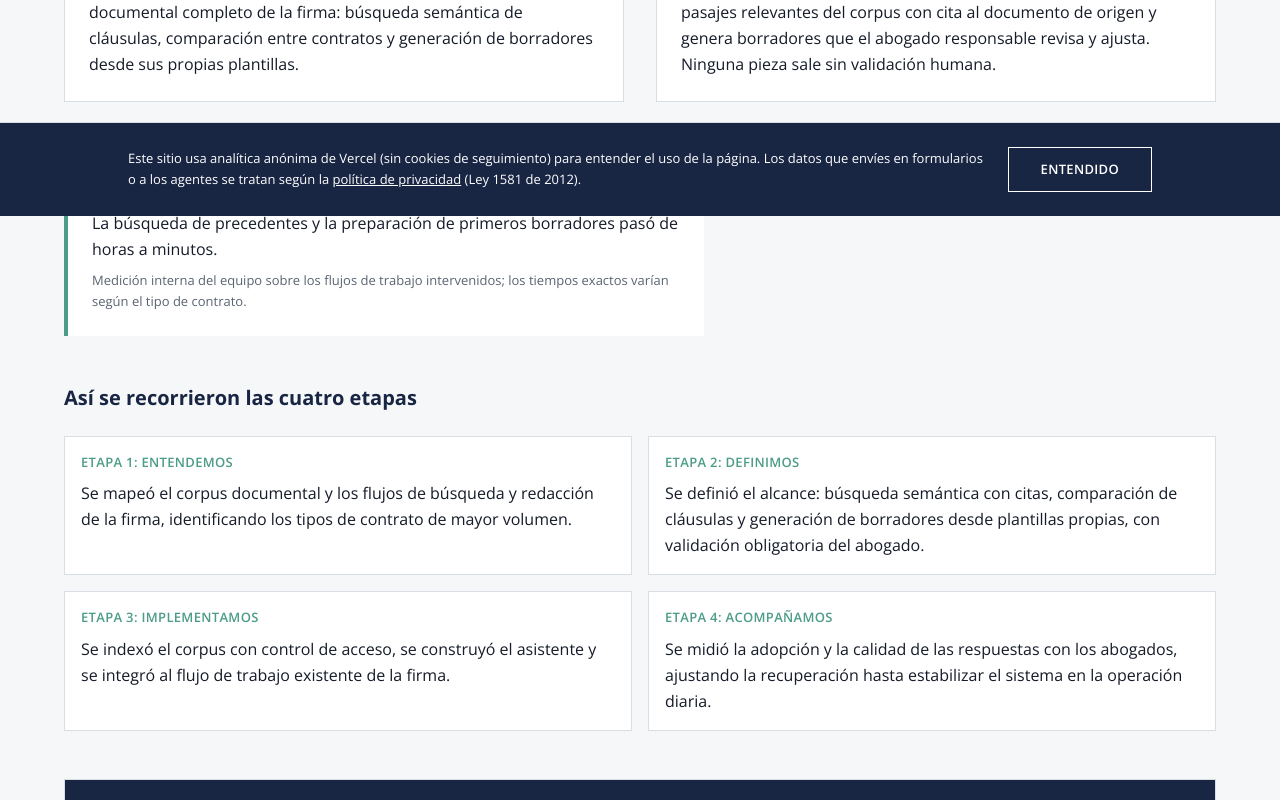
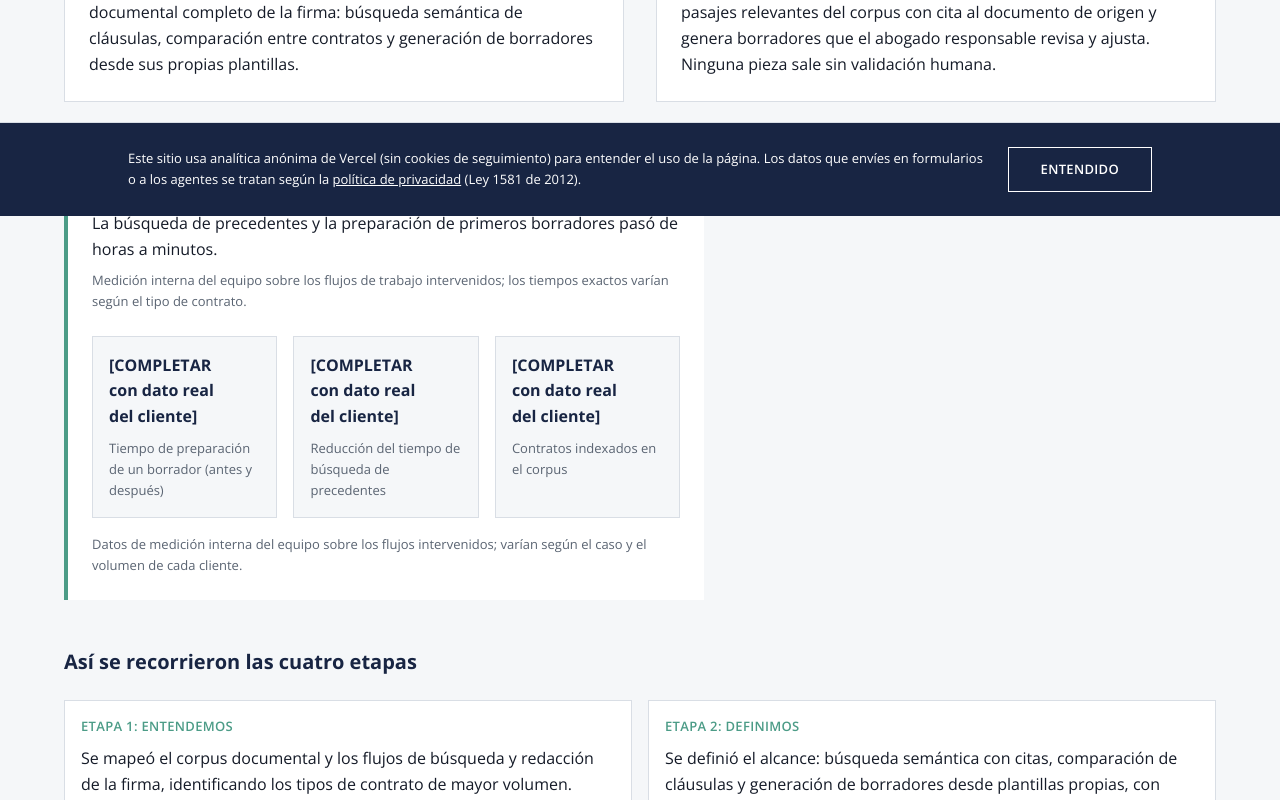
Before and after one commit to miguel-huntersolutions/hunter-solutions-v2, a Next.js app: page /casos/gestion-inteligente-de-contratos-legales in a window 1280 px wide. Shown: the part 584-1384 px from the top of the page. Built offline with nearby package versions, Linux system fonts and the light colour scheme; no server answers.

Commit message:
feat: enhance result section with metrics and placeholders\n\nAdded metrics section to result display and updated case study type for metric placeholders.

```diff
--- a/app/casos/[slug]/page.tsx
+++ b/app/casos/[slug]/page.tsx
@@ -86,10 +86,29 @@ export default async function CasePage({
         </div>
 
         {cs.resultado && (
-          <section className="flex max-w-[70ch] flex-col gap-1 border-l-4 border-teal bg-white p-3">
-            <h2 className="text-h3 font-bold text-navy">Resultado</h2>
-            <p className="text-body-lg leading-relaxed text-ink">{cs.resultado.texto}</p>
-            <p className="text-caption leading-relaxed text-slate">{cs.resultado.encuadre}</p>
+          <section className="flex max-w-[70ch] flex-col gap-3 border-l-4 border-teal bg-white p-3">
+            <div className="flex flex-col gap-1">
+              <h2 className="text-h3 font-bold text-navy">Resultado</h2>
+              <p className="text-body-lg leading-relaxed text-ink">{cs.resultado.texto}</p>
+              <p className="text-caption leading-relaxed text-slate">{cs.resultado.encuadre}</p>
+            </div>
+
+            {cs.resultado.metricas && cs.resultado.metricas.length > 0 && (
+              <div className="flex flex-col gap-2">
+                <ul className="grid gap-2 sm:grid-cols-3">
+                  {cs.resultado.metricas.map((m) => (
+                    <li key={m.etiqueta} className="flex flex-col gap-1 border border-line bg-bg p-2">
+                      <span className="text-body font-bold text-navy text-balance">{m.valor}</span>
+                      <span className="text-caption leading-relaxed text-slate">{m.etiqueta}</span>
+                    </li>
+                  ))}
+                </ul>
+                <p className="text-caption leading-relaxed text-slate">
+                  Datos de medición interna del equipo sobre los flujos intervenidos; varían según el
+                  caso y el volumen de cada cliente.
+                </p>
+              </div>
+            )}
           </section>
         )}
 
--- a/content/trust.ts
+++ b/content/trust.ts
@@ -74,6 +74,11 @@ export const cases: CaseStudy[] = [
       encuadre:
         "Medición interna del equipo sobre los flujos de trabajo intervenidos; los tiempos exactos varían según el tipo de contrato.",
       fuente: "HST_Oferta_Cliente_Definitiva.docx — ejemplos de IA nativa",
+      metricas: [
+        { etiqueta: "Tiempo de preparación de un borrador (antes y después)", valor: "[COMPLETAR con dato real del cliente]" },
+        { etiqueta: "Reducción del tiempo de búsqueda de precedentes", valor: "[COMPLETAR con dato real del cliente]" },
+        { etiqueta: "Contratos indexados en el corpus", valor: "[COMPLETAR con dato real del cliente]" },
+      ],
     },
     servicioId: "agente-revision-legal",
     etapas: [
@@ -101,6 +106,11 @@ export const cases: CaseStudy[] = [
       encuadre:
         "Descripción cualitativa del cambio operativo; las cifras de tiempo específicas dependen del volumen de cada vacante.",
       fuente: "HST_Oferta_Cliente_Definitiva.docx — ejemplos de IA nativa",
+      metricas: [
+        { etiqueta: "Tiempo de filtrado de una vacante (antes y después)", valor: "[COMPLETAR con dato real del cliente]" },
+        { etiqueta: "Reducción del tiempo de preselección", valor: "[COMPLETAR con dato real del cliente]" },
+        { etiqueta: "Hojas de vida procesadas por mes", valor: "[COMPLETAR con dato real del cliente]" },
+      ],
     },
     servicioId: "automatizacion-reclutamiento",
     etapas: [
--- a/content/types.ts
+++ b/content/types.ts
@@ -89,7 +89,14 @@ export type CaseStudy = {
   reto: string
   queConstruimos: string
   comoFunciona: string
-  resultado: { texto: string; encuadre: string; fuente: string } | null
+  resultado: {
+    texto: string
+    encuadre: string
+    fuente: string
+    // 2 a 3 datos destacados. Los valores se dejan como placeholders para que el
+    // equipo los reemplace con la medición real de cada cliente; no se inventan cifras.
+    metricas?: { etiqueta: string; valor: string }[]
+  } | null
   servicioId: string
   etapas: { etapa: 1 | 2 | 3 | 4; queOcurrio: string }[]
   anonimizado: boolean
```
